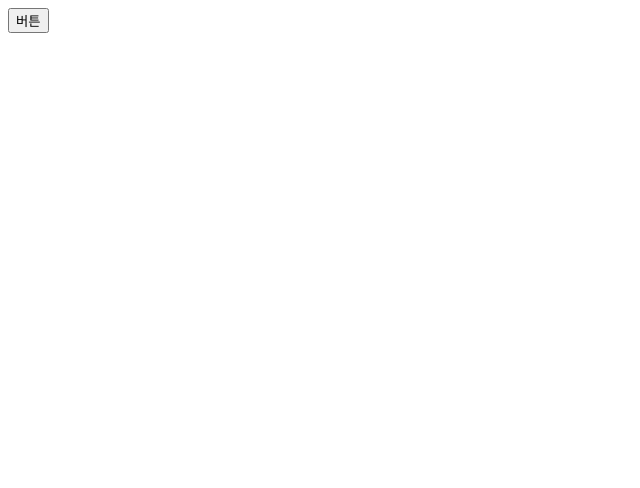
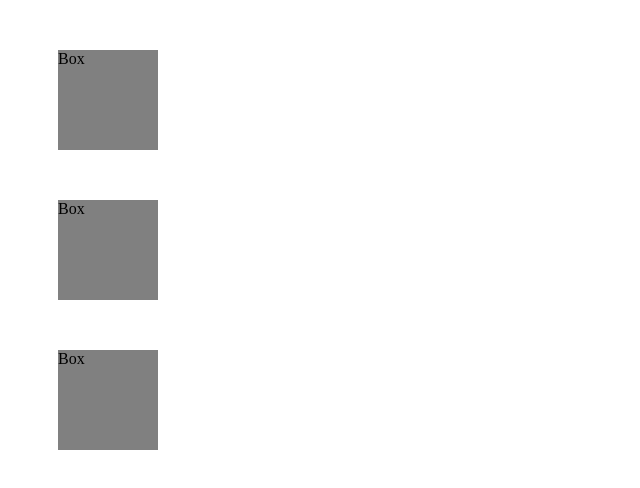
Before and after one commit to seohyon-cho/1120_react, a React (Create React App) app: page / in a window 1280 px wide. Shown: the top 488 px of the page, without its empty margins (0-640 px from the left). Built offline with nearby package versions, Linux system fonts and the light colour scheme.

Commit message:
박스 색상 변경 핸들러 함수

```diff
--- a/package.json
+++ b/package.json
@@ -6,6 +6,7 @@
     "react": "^17.0.2",
     "react-dom": "^17.0.2",
     "react-scripts": "5.0.1",
+    "sass": "^1.69.5",
     "web-vitals": "^2.1.4"
   },
   "scripts": {
--- a/src/App.jsx
+++ b/src/App.jsx
@@ -1,30 +1,10 @@
+import Box from './box/Box';
+
 export default function App() {
-	console.log('re-render');
-	// 해당 경우에는 이벤트 발생 시 state의 정보값을 변경하는 것이 아닌
-	// 일반 변수의 값을 변경하고 있기 때문에
-	// react 입장에서는, 해당 내용의 변경 사항을 중요하게 인식하지 않아서 컴포넌트를 재호출(re-render)하지 않음.
-	let num = 0;
-	// 위와 같이 직접 변수값을 변경해도, 화면에서의 변경은 일어나지만, 이 변경사항은 react의 제어에서 벗어난, 일반적인 DOM의 구조가 변경되는 것뿐임.
-	// 굳이 번거롭게 일반 변수가 아닌 state라는 것만 가지고 화면을 제어하도록 강제하는 이유는?
-
-	const changeButton = (e, txt) => {
-		e.target.innerText = txt + num++;
-	};
-
+	// 박스 클릭 시, 인수로 원하는 색상값을 문자열로 집어넣어서 해당 박스의 배경 색 변경하는 핸들러 함수 따로 만든 뒤, 클릭 이벤트 시 호출.
 	return (
 		<>
-			<section>
-				<button onClick={(e) => changeButton(e, 'button')}>버튼</button>
-			</section>
+			<Box />
 		</>
 	);
 }
-
-/*
-	리액트에서의 re-render, re-paint 개념
-	re-render : 해당 컴포넌트를 재호출
-
-	리액트에서 re-render를 발생하는 경우는 다음과 같다.
-	1. 물리적으로 JSX의 구조가 변경되는 경우
-	2. 무조건 state라는 정보값이 변경되는 경우
-*/
--- /dev/null
+++ b/src/box/Box.jsx
@@ -0,0 +1,20 @@
+import './Box.scss';
+
+export default function Box() {
+	const changeBg = (e, bg) => {
+		e.target.style.backgroundColor = bg;
+	};
+	return (
+		<>
+			<div className='Box' onClick={(e) => changeBg(e, 'pink')}>
+				Box
+			</div>
+			<div className='Box' onClick={(e) => changeBg(e, 'skyblue')}>
+				Box
+			</div>
+			<div className='Box' onClick={(e) => changeBg(e, 'black')}>
+				Box
+			</div>
+		</>
+	);
+}
--- /dev/null
+++ b/src/box/Box.scss
@@ -0,0 +1,6 @@
+.Box {
+	width: 100px;
+	height: 100px;
+	margin: 50px;
+	background: gray;
+}
```
Also changed, not shown: 1 other file (tests, documents, lock files or other folders).
